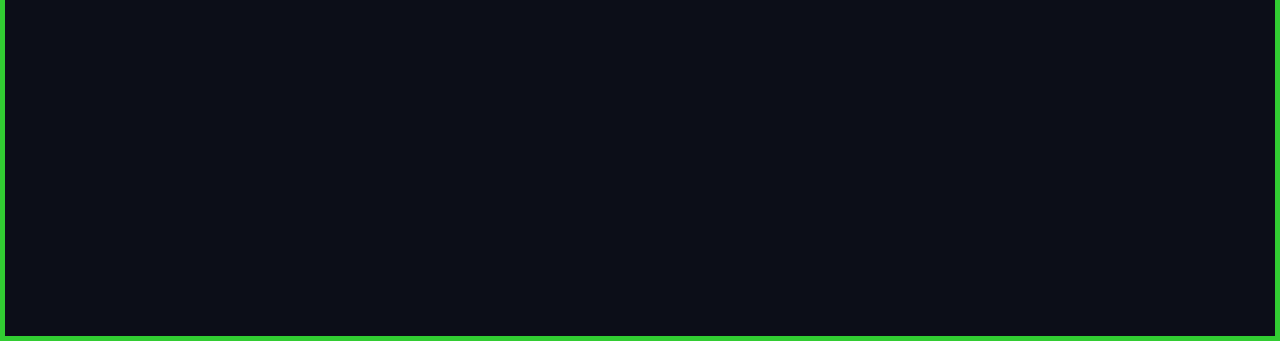
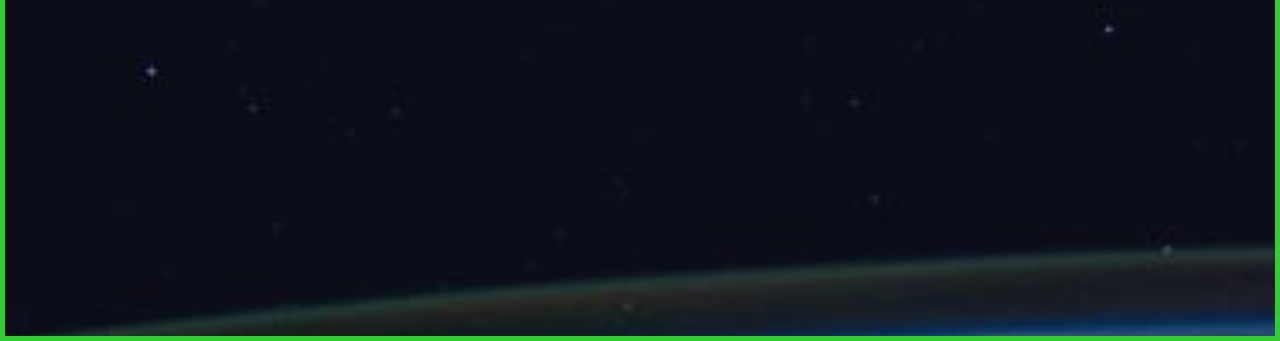
Before and after one commit to Christiano0407/jsGames, a website: page navBar/html/indexSpace.html in a window 1280 px wide. Shown: the part 459-800 px from the top of the page. Drawn offline with nearby package versions, Linux system fonts and the light colour scheme; a web font is replaced by a local one.

Commit message:
background-image

```diff
--- a/navBar/css/main.css
+++ b/navBar/css/main.css
@@ -83,6 +83,8 @@ body {
   display: grid;
   grid-template-rows: min-content 1fr;
   /* border: 5px solid red; */
+  background-size: cover;
+  background-position: bottom center;
 }
 
 /* make images easier to work with */
@@ -107,3 +109,12 @@ select {
 /* ------------------- */
 /* Compontents         */
 /* ------------------- */
+
+/* ----------------------------- */
+/* Page specific background      */
+/* ----------------------------- */
+/* home */
+.home {
+  background-image: url("/assets/home/background-home-mobile.jpg");
+  object-fit: cover;
+}
--- a/navBar/css/mediaMain.css
+++ b/navBar/css/mediaMain.css
@@ -60,3 +60,21 @@
     align-items: end;
   }
 }
+
+/* ----------------------------- */
+/* Page specific background      */
+/* ----------------------------- */
+@media (min-width: 35rem) {
+  .home {
+    background-position: center center;
+    background-image: url("/assets/home/background-home-tablet.jpg");
+    object-fit: cover;
+  }
+}
+
+@media (min-width: 45rem) {
+  .home {
+    background-image: url("/assets/home/background-home-desktop.jpg");
+    object-fit: cover;
+  }
+}
--- a/navBar/html/indexSpace.html
+++ b/navBar/html/indexSpace.html
@@ -24,7 +24,7 @@
       Javascript
     </title>
   </head>
-  <body>
+  <body class="home">
     <header class="primary-header flex">
       <div>
         <img
```
Also changed, not shown: navBar/css/mainComponents.css (+10 -0 lines).
